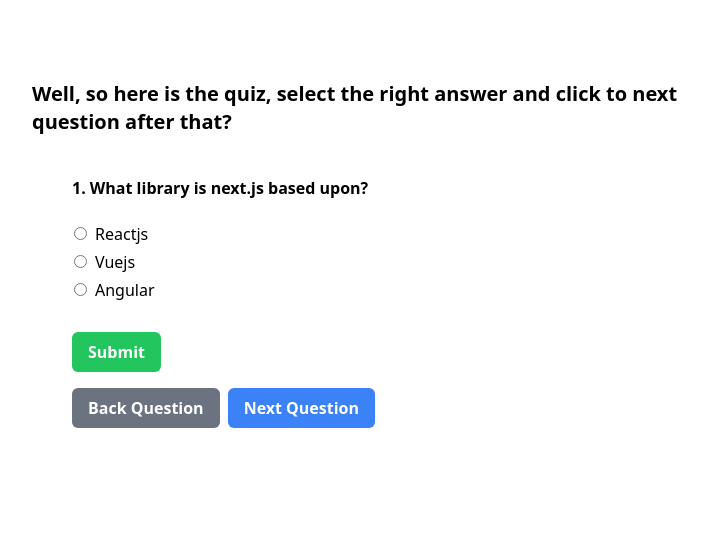
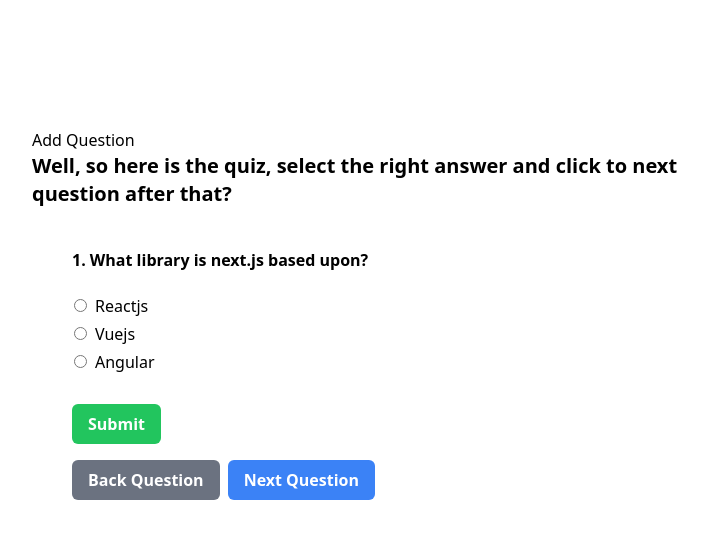
Before and after one commit to priyasharma27021992/react-quiz-generator-, a React (Vite) app: page / in a window 1280 px wide. Shown: the top 538 px of the page, without its empty margins (258-966 px from the left). Built offline with nearby package versions, Linux system fonts and the light colour scheme.

Commit message:
add question form added

```diff
--- a/src/components/AddQuestion/AddQuestionForm.tsx
+++ b/src/components/AddQuestion/AddQuestionForm.tsx
@@ -1,8 +1,56 @@
+import { useState } from "react";
+
 const AddQuestionForm = () => {
+  const inputArr = [
+    {
+      type: "text",
+      id: 1,
+      value: "",
+    },
+  ];
+
+  const [arr, setArr] = useState(inputArr);
+
+  const addInput = () => {
+    setArr((s) => {
+      return [
+        ...s,
+        {
+          type: "text",
+          value: "",
+        },
+      ];
+    });
+  };
+
+  const handleChange = (e) => {
+    e.preventDefault();
+
+    const index = e.target.id;
+    setArr((s) => {
+      const newArr = s.slice();
+      newArr[index].value = e.target.value;
+
+      return newArr;
+    });
+  };
   return (
     <form action="">
-      <input name="question" type="text" />
-      <button>Add</button>
+      <input name="question" type="text" required />
+      <div>
+        <button onClick={addInput}></button>
+        {arr.map((item, i) => {
+          return (
+            <input
+              onChange={handleChange}
+              value={item.value}
+              key={i}
+              type={item.type}
+            />
+          );
+        })}
+      </div>
+      <button type="submit">Add Question</button>
     </form>
   );
 };
--- a/src/components/QuizContainer/QuizContainer.tsx
+++ b/src/components/QuizContainer/QuizContainer.tsx
@@ -1,8 +1,10 @@
+import { AddQuestionForm } from "../AddQuestion/AddQuestionForm";
 import { QuizQuestion } from "./QuizQuestion/QuizQuestion";
 
 const QuizContainer = () => {
   return (
     <div className="max-w-[700px] mx-auto my-20">
+      <AddQuestionForm />
       <h2 className="mb-3 font-bold text-xl">
         Well, so here is the quiz, select the right answer and click to next
         question after that?
```
